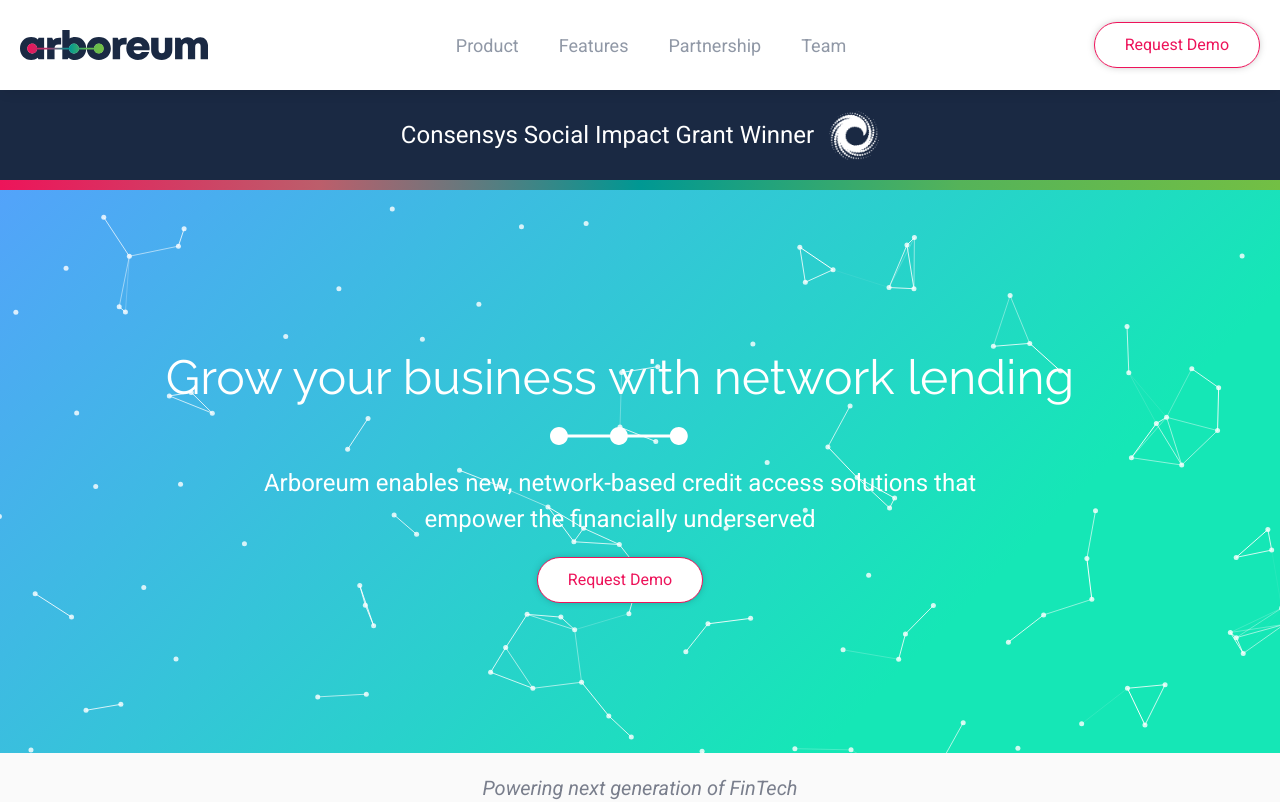
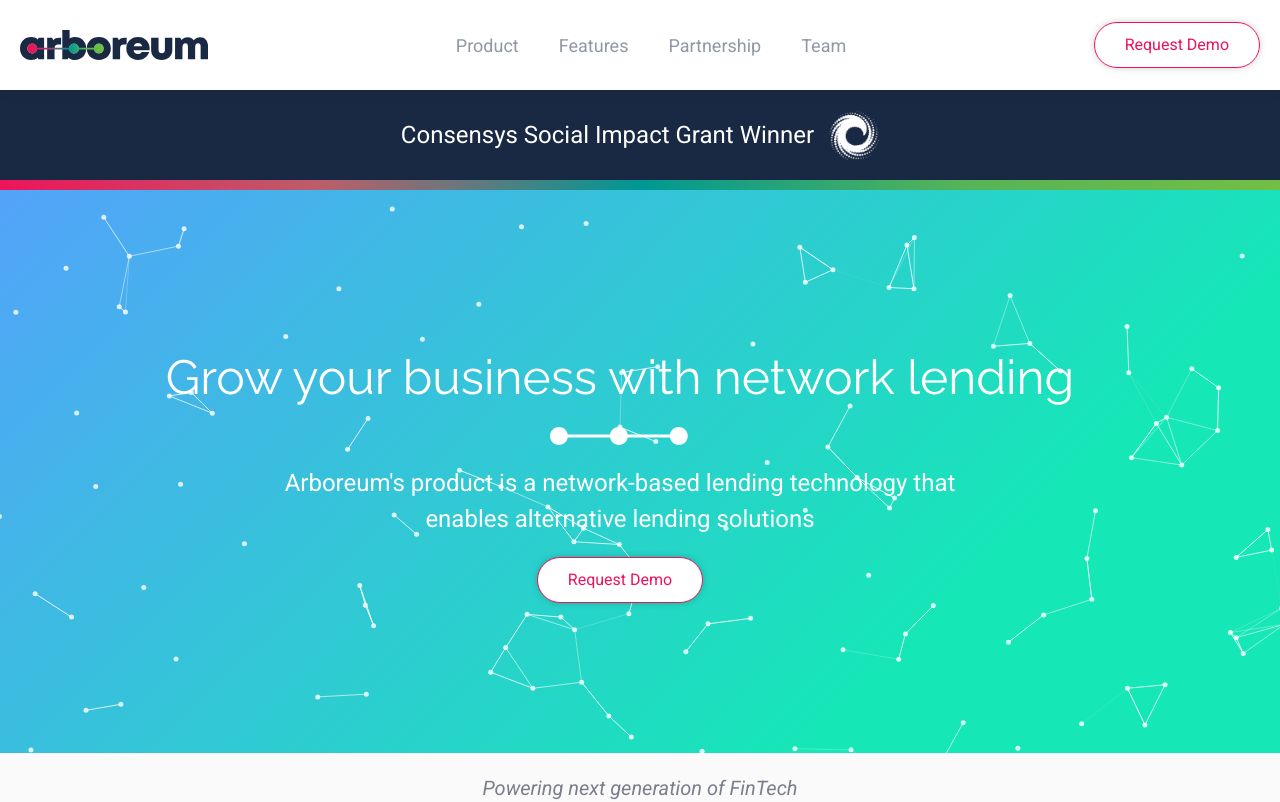
Before and after one commit to mustafasaifee42/arboreum, a React (Create React App) app: page / in a window 1280 px wide. Shown: the top 802 px of the page. Built offline with nearby package versions, Linux system fonts and the light colour scheme.

Commit message:
changed description

```diff
--- a/src/HeroBanner/index.tsx
+++ b/src/HeroBanner/index.tsx
@@ -149,8 +149,7 @@
             <H1>Grow your business with network lending</H1>
             <Motif fillColor="#fff" />
             <H3>
-              Arboreum enables new, network-based credit access solutions that
-              empower the financially underserved
+              Arboreum's product is a network-based lending technology that enables alternative lending solutions
             </H3>
             <ButtonBlock>
               <a
```
